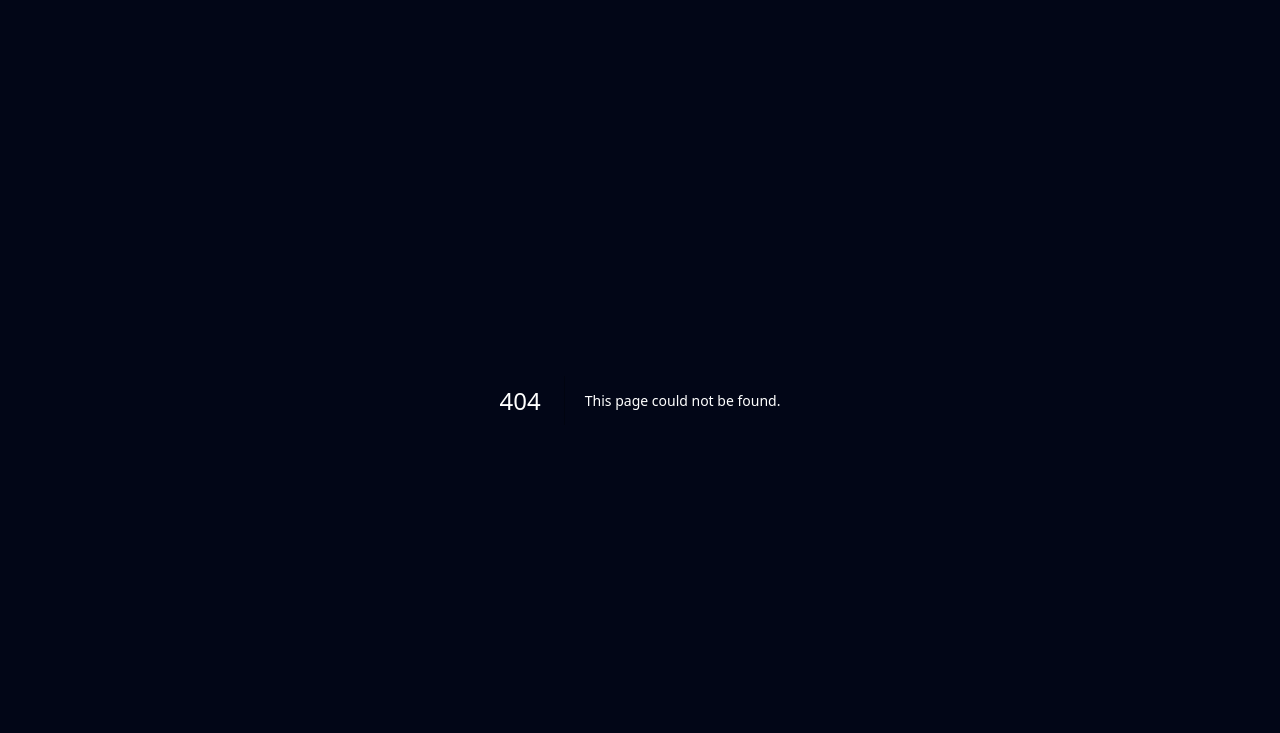
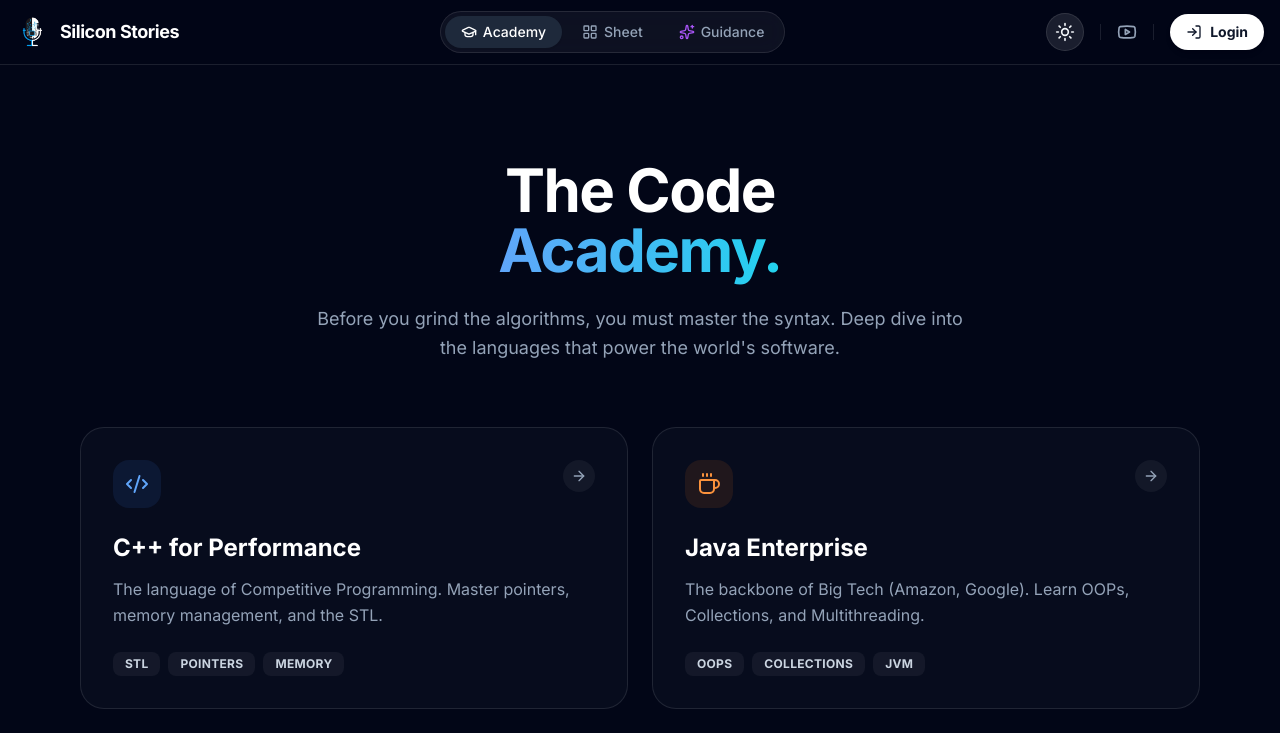
Before and after one commit to tv10-india/silicon-sheet, a Next.js app: page /academy in a window 1280 px wide. Before the commit this address had no page. Shown: the top 733 px of the page. Built offline with nearby package versions, Linux system fonts and the light colour scheme; no server answers.

Commit message:
update 2.0

```diff
--- /dev/null
+++ b/app/academy/page.tsx
@@ -0,0 +1,115 @@
+"use client";
+
+import Header from "../components/Header";
+import { AuroraBackground } from "../components/ui/AuroraBackground";
+import { Code2, Coffee, Terminal, Cpu, ArrowRight, Braces } from "lucide-react";
+
+const courses = [
+  {
+    id: "cpp-mastery",
+    title: "C++ for Performance",
+    description: "The language of Competitive Programming. Master pointers, memory management, and the STL.",
+    icon: <Code2 className="w-6 h-6" />,
+    color: "blue",
+    tags: ["STL", "Pointers", "Memory"],
+    link: "https://www.youtube.com/playlist?list=YOUR_CPP_PLAYLIST",
+  },
+  {
+    id: "java-enterprise",
+    title: "Java Enterprise",
+    description: "The backbone of Big Tech (Amazon, Google). Learn OOPs, Collections, and Multithreading.",
+    icon: <Coffee className="w-6 h-6" />,
+    color: "orange",
+    tags: ["OOPs", "Collections", "JVM"],
+    link: "https://www.youtube.com/playlist?list=YOUR_JAVA_PLAYLIST",
+  },
+  {
+    id: "python-scripting",
+    title: "Python & AI",
+    description: "The language of Data & Automation. Clean syntax, powerful libraries, and interview speed.",
+    icon: <Terminal className="w-6 h-6" />,
+    color: "emerald",
+    tags: ["Scripting", "Data", "Easy"],
+    link: "https://www.youtube.com/playlist?list=YOUR_PYTHON_PLAYLIST",
+  },
+  {
+    id: "golang-systems",
+    title: "Go (Golang)",
+    description: "Built for the Cloud. Master Concurrency, Goroutines, and building high-scale Microservices.",
+    icon: <Cpu className="w-6 h-6" />,
+    color: "cyan",
+    tags: ["Concurrency", "Cloud", "Fast"],
+    link: "https://www.youtube.com/playlist?list=YOUR_GOLANG_PLAYLIST",
+  },
+];
+
+export default function AcademyPage() {
+  return (
+    <AuroraBackground className="h-full min-h-screen w-full">
+      <div className="relative z-10 w-full h-full overflow-y-auto">
+        <Header />
+
+        {/* --- HERO SECTION --- */}
+        <div className="pt-40 pb-16 px-4 max-w-5xl mx-auto text-center">
+          <h1 className="text-4xl md:text-6xl font-bold text-slate-900 dark:text-white mb-6 tracking-tight">
+            The Code <br/>
+            <span className="bg-clip-text text-transparent bg-gradient-to-r from-blue-600 to-cyan-600 dark:from-blue-400 dark:to-cyan-400">
+              Academy.
+            </span>
+          </h1>
+          <p className="text-slate-600 dark:text-slate-400 text-lg max-w-2xl mx-auto leading-relaxed">
+            Before you grind the algorithms, you must master the syntax.
+            Deep dive into the languages that power the world's software.
+          </p>
+        </div>
+
+        {/* --- COURSE GRID --- */}
+        <div className="max-w-6xl mx-auto px-4 pb-32 grid grid-cols-1 md:grid-cols-2 gap-6 animate-in fade-in slide-in-from-bottom-8 duration-700">
+          {courses.map((course) => (
+            <a
+              key={course.id}
+              href={course.link}
+              target="_blank"
+              rel="noopener noreferrer"
+              className="group relative bg-white dark:bg-slate-900/40 border border-slate-200 dark:border-white/10 rounded-3xl p-8 hover:shadow-2xl hover:-translate-y-1 transition-all duration-300"
+            >
+              <div className="flex items-start justify-between mb-6">
+                {/* Dynamic Color Rendering */}
+                <div className={`p-3 rounded-2xl
+                  ${course.color === 'blue' ? 'bg-blue-100 dark:bg-blue-500/10 text-blue-600 dark:text-blue-400' :
+                    course.color === 'orange' ? 'bg-orange-100 dark:bg-orange-500/10 text-orange-600 dark:text-orange-400' :
+                    course.color === 'emerald' ? 'bg-emerald-100 dark:bg-emerald-500/10 text-emerald-600 dark:text-emerald-400' :
+                    'bg-cyan-100 dark:bg-cyan-500/10 text-cyan-600 dark:text-cyan-400'
+                  }`}
+                >
+                  {course.icon}
+                </div>
+
+                <div className="p-2 rounded-full bg-slate-100 dark:bg-white/5 text-slate-400 group-hover:bg-slate-900 group-hover:text-white dark:group-hover:bg-white dark:group-hover:text-black transition-colors">
+                  <ArrowRight className="w-4 h-4" />
+                </div>
+              </div>
+
+              <h3 className="text-2xl font-bold text-slate-900 dark:text-white mb-3 group-hover:text-blue-600 dark:group-hover:text-blue-400 transition-colors">
+                {course.title}
+              </h3>
+
+              <p className="text-slate-600 dark:text-slate-400 leading-relaxed mb-6">
+                {course.description}
+              </p>
+
+              <div className="flex flex-wrap gap-2">
+                {course.tags.map(tag => (
+                  <span key={tag} className="px-3 py-1 text-xs font-bold uppercase tracking-wide bg-slate-100 dark:bg-white/5 text-slate-600 dark:text-slate-300 rounded-lg">
+                    {tag}
+                  </span>
+                ))}
+              </div>
+            </a>
+          ))}
+        </div>
+
+      </div>
+    </AuroraBackground>
+  );
+}
--- a/app/components/Header.tsx
+++ b/app/components/Header.tsx
@@ -3,8 +3,17 @@
 import Link from "next/link";
 import Image from "next/image";
 import { usePathname } from "next/navigation";
-import { useSession, signIn, signOut } from "next-auth/react";
-import { Youtube, LogIn, LogOut, LayoutGrid, Radio, Loader2 } from "lucide-react";
+import { useSession, signOut } from "next-auth/react";
+import { cn } from "@/lib/utils";
+import {
+  Sparkles,
+  GraduationCap,
+  LayoutGrid,
+  Youtube,
+  LogOut,
+  LogIn,
+  Loader2
+} from "lucide-react";
 import { ThemeToggle } from "./ThemeToggle";
 
 export default function Header() {
@@ -12,55 +21,76 @@ export default function Header() {
   const { data: session, status } = useSession();
 
   return (
-    <header className="fixed top-0 w-full z-50 border-b border-slate-200 dark:border-white/10 bg-white/70 dark:bg-black/20 backdrop-blur-md transition-colors">
-      <div className="max-w-6xl mx-auto px-4 h-16 flex items-center justify-between">
+    <header className="fixed top-0 left-0 right-0 z-50 border-b border-white/10 bg-white/70 dark:bg-slate-950/70 backdrop-blur-xl transition-colors">
+      <div className="max-w-7xl mx-auto px-4 h-16 flex items-center justify-between">
 
-        {/* LEFT: Brand */}
-        <Link href="/" className="flex items-center gap-3 hover:opacity-80 transition-opacity">
+        {/* --- LEFT: BRAND (Restored Logo Image) --- */}
+        <Link href="/" className="flex items-center gap-3 hover:opacity-80 transition-opacity group">
 
-          {/* LOGO IMAGE REPLACEMENT */}
-          <div className="relative w-8 h-8">
+          <div className="relative w-8 h-8 group-hover:scale-105 transition-transform">
              <Image
-               src="/logo.png"   // <--- Make sure your file is named logo.png in 'public' folder
+               src="/logo.png"
                alt="Silicon Stories Logo"
                fill
-               className="object-contain" // Keeps aspect ratio perfect
+               className="object-contain"
              />
           </div>
 
-          <span className="font-bold text-slate-900 dark:text-slate-100 hidden sm:block tracking-tight">
+          <span className="font-bold text-lg tracking-tight text-slate-900 dark:text-white hidden sm:block">
             Silicon Stories
           </span>
         </Link>
 
-        {/* CENTER: Navigation Tabs */}
-        <nav className="flex items-center gap-1 bg-slate-100 dark:bg-white/5 p-1 rounded-full border border-slate-200 dark:border-white/10">
+        {/* --- CENTER: NAVIGATION (3 TABS) --- */}
+        <nav className="flex items-center gap-1 bg-slate-100/80 dark:bg-white/5 p-1 rounded-full border border-slate-200 dark:border-white/10 backdrop-blur-md">
+
+          {/* 1. ACADEMY */}
           <Link
-            href="/sheet"
-            className={`flex items-center gap-2 px-4 py-1.5 rounded-full text-sm font-medium transition-all ${
-              pathname === "/sheet"
-                ? "bg-white dark:bg-white/10 text-black dark:text-white shadow-sm border border-slate-200 dark:border-white/5"
-                : "text-slate-500 dark:text-slate-400 hover:text-black dark:hover:text-slate-200"
-            }`}
+            href="/academy"
+            className={cn(
+              "flex items-center gap-1.5 px-4 py-1.5 rounded-full text-sm font-medium transition-all",
+              pathname === "/academy"
+                ? "bg-white dark:bg-slate-800 text-slate-900 dark:text-white shadow-sm"
+                : "text-slate-500 dark:text-slate-400 hover:text-slate-900 dark:hover:text-white"
+            )}
+          >
+            <GraduationCap className="w-4 h-4" />
+            <span className="hidden md:inline">Academy</span>
+          </Link>
+
+          {/* 2. THE SHEET */}
+          <Link
+            href="/"
+            className={cn(
+              "flex items-center gap-1.5 px-4 py-1.5 rounded-full text-sm font-medium transition-all",
+              pathname === "/"
+                ? "bg-white dark:bg-slate-800 text-slate-900 dark:text-white shadow-sm"
+                : "text-slate-500 dark:text-slate-400 hover:text-slate-900 dark:hover:text-white"
+            )}
           >
             <LayoutGrid className="w-4 h-4" />
             <span>Sheet</span>
           </Link>
+
+          {/* 3. GUIDANCE */}
           <Link
             href="/guidance"
-            className={`flex items-center gap-2 px-4 py-1.5 rounded-full text-sm font-medium transition-all ${
+            className={cn(
+              "flex items-center gap-1.5 px-4 py-1.5 rounded-full text-sm font-medium transition-all",
               pathname === "/guidance"
-                ? "bg-white dark:bg-white/10 text-black dark:text-white shadow-sm border border-slate-200 dark:border-white/5"
-                : "text-slate-500 dark:text-slate-400 hover:text-black dark:hover:text-slate-200"
-            }`}
+                ? "bg-white dark:bg-slate-800 text-slate-900 dark:text-white shadow-sm"
+                : "text-slate-500 dark:text-slate-400 hover:text-slate-900 dark:hover:text-white"
+            )}
           >
-            <Radio className="w-4 h-4" />
-            <span>Guidance</span>
+            <Sparkles className="w-4 h-4 text-purple-500" />
+            <span className="hidden md:inline">Guidance</span>
           </Link>
+
         </nav>
 
-        {/* RIGHT: User Actions */}
-        <div className="flex items-center gap-4">
+        {/* --- RIGHT: ACTIONS --- */}
+        <div className="flex items-center gap-3 md:gap-4">
+
           <ThemeToggle />
 
           <div className="h-4 w-[1px] bg-slate-300 dark:bg-white/10 hidden sm:block"></div>
@@ -68,6 +98,7 @@ export default function Header() {
           <a
             href="https://youtube.com/@SiliconStories"
             target="_blank"
+            rel="noopener noreferrer"
             className="text-slate-500 dark:text-slate-400 hover:text-red-600 dark:hover:text-red-500 transition-colors hidden sm:block"
           >
             <Youtube className="w-5 h-5" />
@@ -75,37 +106,37 @@ export default function Header() {
 
           <div className="h-4 w-[1px] bg-slate-300 dark:bg-white/10 hidden sm:block"></div>
 
+          {/* AUTH STATE */}
           {status === "loading" ? (
-            <Loader2 className="w-5 h-5 animate-spin text-slate-500" />
+            <Loader2 className="w-5 h-5 animate-spin text-slate-400" />
           ) : session ? (
             <div className="flex items-center gap-3">
-              <span className="text-sm text-slate-700 dark:text-slate-300 hidden md:block">
+              <span className="text-sm font-medium text-slate-700 dark:text-slate-200 hidden lg:block">
                 {session.user?.name?.split(" ")[0]}
               </span>
               <img
                 src={session.user?.image || "https://github.com/shadcn.png"}
                 alt="Profile"
-                className="w-8 h-8 rounded-full border border-slate-200 dark:border-slate-700"
+                className="w-8 h-8 rounded-full border border-slate-200 dark:border-slate-700 shadow-sm"
               />
               <button
                 onClick={() => signOut()}
-                className="text-slate-500 dark:text-slate-400 hover:text-black dark:hover:text-white transition-colors"
+                className="text-slate-400 hover:text-red-500 transition-colors"
                 title="Logout"
               >
                 <LogOut className="w-4 h-4" />
               </button>
             </div>
           ) : (
-            <button
-              onClick={() => window.location.href = "/login"}
-              className="flex items-center gap-2 px-4 py-2 text-sm font-medium text-slate-700 dark:text-slate-200 hover:bg-slate-100 dark:hover:bg-white/10 rounded-full border border-slate-200 dark:border-white/10 transition-all"
+            <Link
+              href="/login"
+              className="flex items-center gap-2 px-4 py-2 text-sm font-bold text-white bg-slate-900 dark:bg-white dark:text-slate-900 rounded-full hover:opacity-90 transition-all shadow-md"
             >
               <LogIn className="w-4 h-4" />
               <span className="hidden sm:inline">Login</span>
-            </button>
+            </Link>
           )}
         </div>
-
       </div>
     </header>
   );
```
